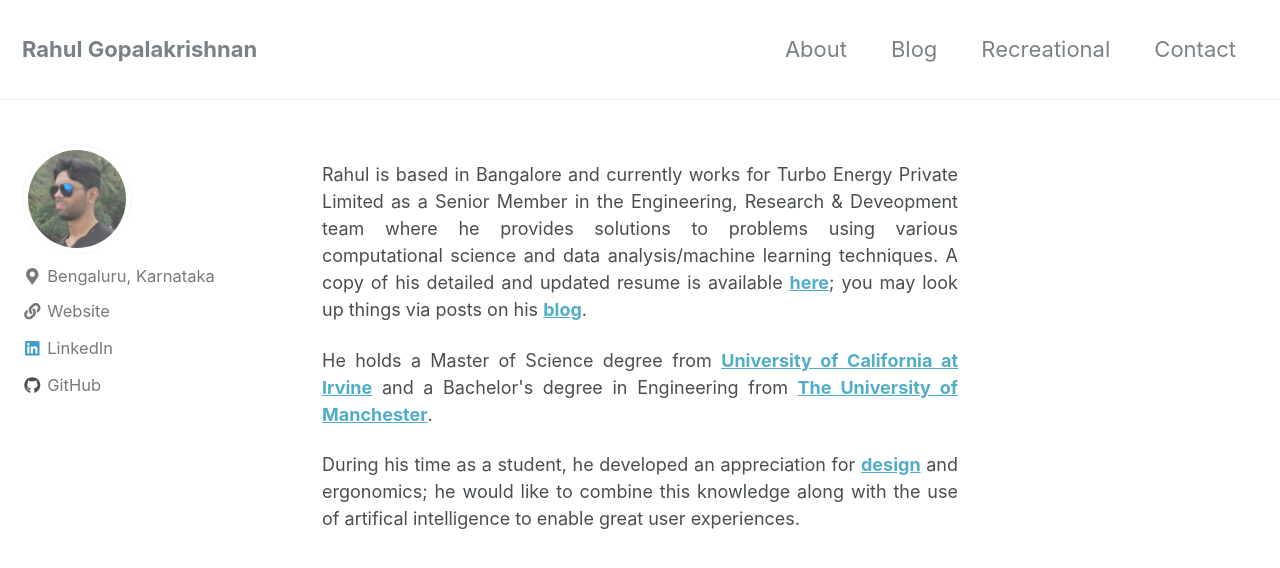
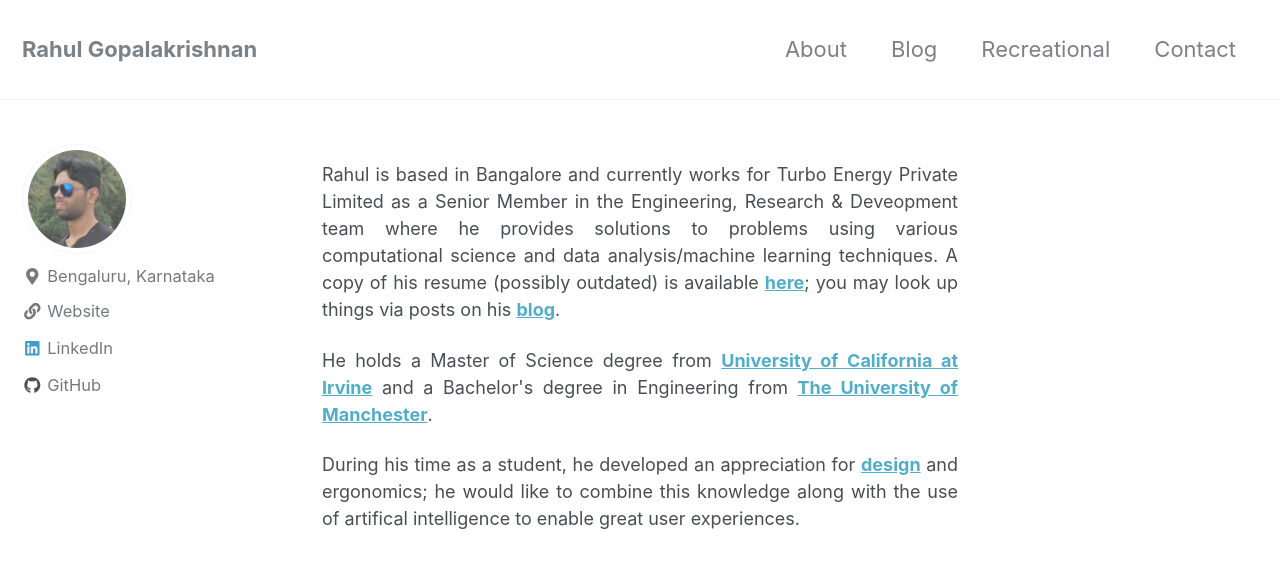
Before and after one commit to gopalrahulrg/gopalrahulrg.github.io, a Jekyll site: the page built from _pages/about.md, in a window 1280 px wide and 900 px high. Shown: the top 568 px of the window. Built offline with Jekyll 4.4.1, drawn with Linux system fonts in a browser that asks for light colours; nearby versions of some CDN libraries.

Commit message:
Update about.md

```diff
--- a/_pages/about.md
+++ b/_pages/about.md
@@ -4,7 +4,7 @@
 header:
 ---
 
-<font size="4"><p style='text-align: justify;'>Rahul is based in Bangalore and currently works for Turbo Energy Private Limited as a Senior Member in the Engineering, Research & Deveopment team where he provides solutions to problems using various computational science and data analysis/machine learning techniques. A copy of his detailed and updated resume is available <a href="https://github.com/gopalrahulrg/gopalrahulrg.github.io/raw/master/_resume/RahulGopalakrishnan_Resume.pdf"><b>here</b></a>; you may look up things via posts on his <a href="https://gopalrahulrg.github.io/blog/"><b>blog</b></a>.<p>
+<font size="4"><p style='text-align: justify;'>Rahul is based in Bangalore and currently works for Turbo Energy Private Limited as a Senior Member in the Engineering, Research & Deveopment team where he provides solutions to problems using various computational science and data analysis/machine learning techniques. A copy of his resume (possibly outdated) is available <a href="https://github.com/gopalrahulrg/gopalrahulrg.github.io/raw/master/_resume/RahulGopalakrishnan_Resume.pdf"><b>here</b></a>; you may look up things via posts on his <a href="https://gopalrahulrg.github.io/blog/"><b>blog</b></a>.<p>
 
 <p style='text-align: justify;'>He holds a Master of Science degree from <a href="https://uci.edu/"><b>University of California at Irvine</b></a> and a Bachelor's degree in Engineering from <a href="https://www.manchester.ac.uk/"><b>The University of Manchester</b></a>.<p>
 
```
